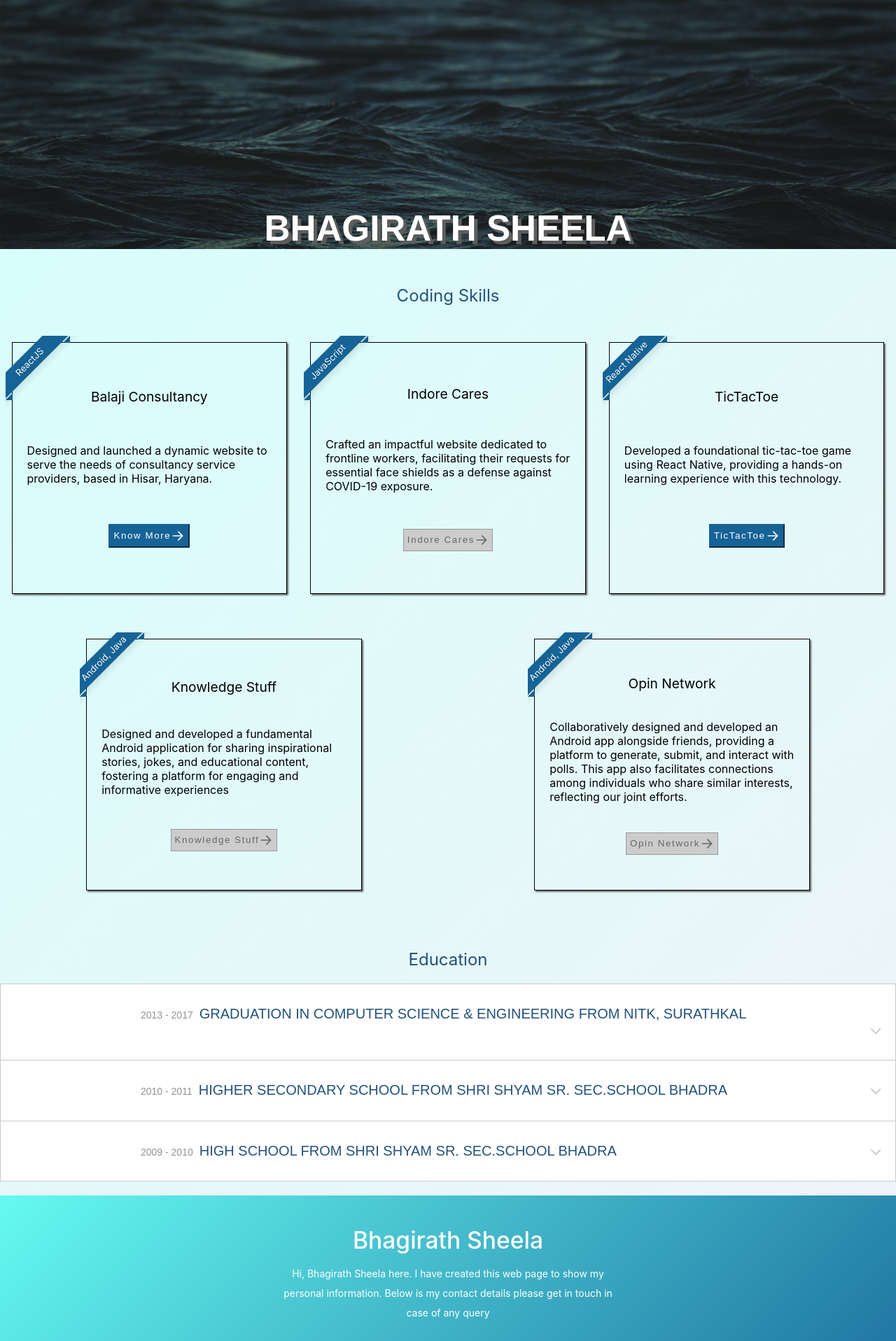
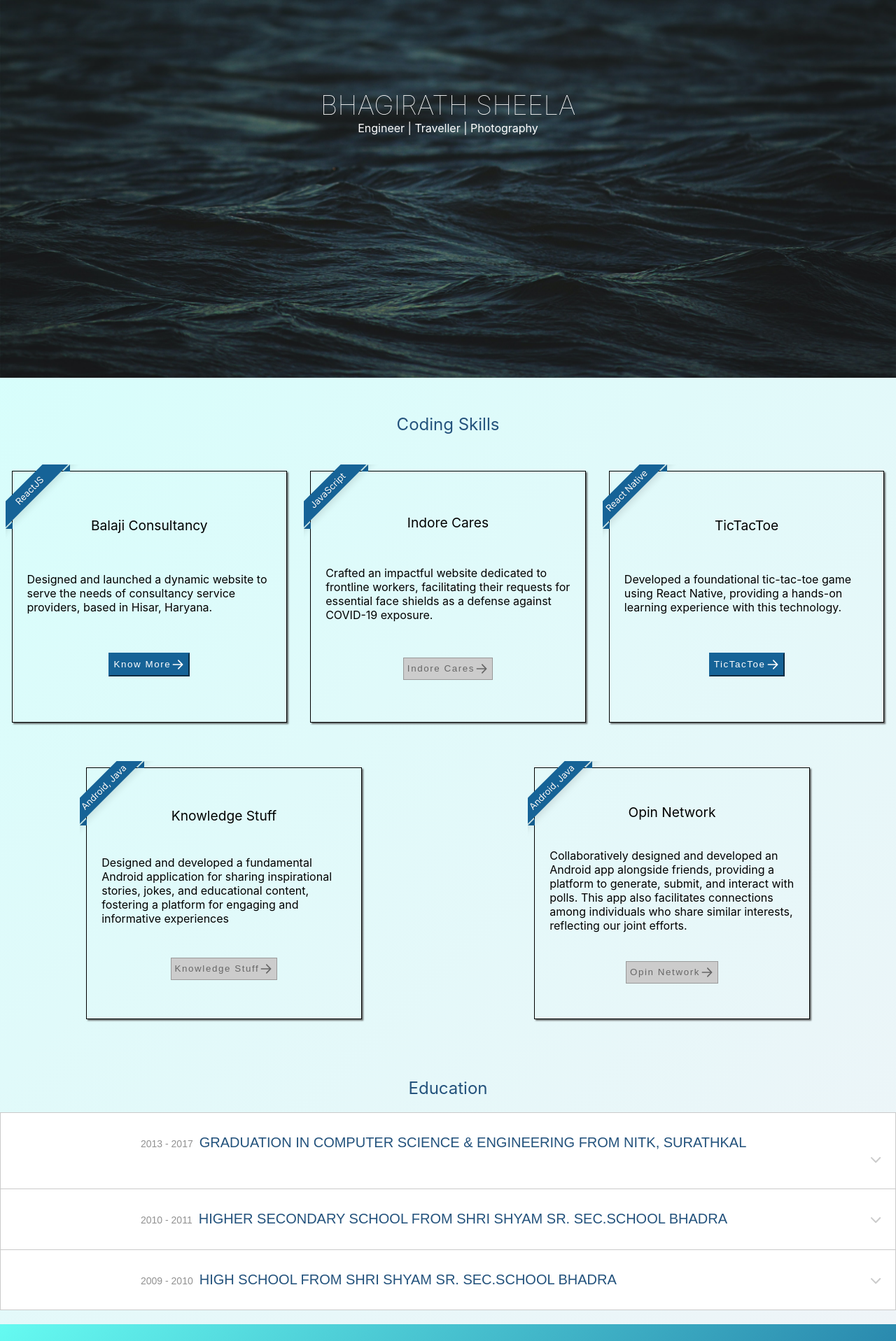
Before and after one commit to Bhagirathsheela/personal-website, a React (Create React App) app: page / in a window 1280 px wide. Shown: the part 220-2137 px from the top of the page at 70% size. Built offline with nearby package versions, Linux system fonts and the light colour scheme.

Commit message:
web home page changes

```diff
--- a/public/css/styles.css
+++ b/public/css/styles.css
@@ -532,25 +532,22 @@ body {
     /* background: url(../images//homepage_pic.jpg)no-repeat center; */
     background: url(../images/pic2.jpg)no-repeat center;
     background-size: cover;
-}
-
-.banner-col-wrapper {
-    display: flex;
-    flex-direction: row;
-    flex-wrap: nowrap;
-    align-items: flex-end;
-    justify-content: space-around;
-    height: 45vmax;
+    height: 95vmin;
+        display: flex;
+        justify-content: center;
+        align-items: center;
+        background-color: #2c2a2a;
 }
 
 .banner-right .name-text {
     text-transform: uppercase;
-    color: #fff;
-    font-weight: 900;
-    text-shadow: 5px 5px 0 #5d5d5d;
-    font-family: 'Text Me One', sans-serif;
-    text-align: right;
-    font-size: 4vmax;
+        font-weight: 100;
+        font-size: 3vmax;
+}
+.banner-colms.banner-right{
+    display: flex;
+    flex-direction: column;
+    text-align: center;
 }
 
 .flg-img {
--- a/src/components/Body/HomePage.js
+++ b/src/components/Body/HomePage.js
@@ -9,6 +9,7 @@ const HomePage = () => {
       <div className="banner-col-wrapper">
         <div className="banner-colms banner-right">
           <span className="name-text">Bhagirath Sheela</span>
+          <span className="name-intro">Engineer | Traveller | Photography</span>
         </div>
       </div>
     </div>
--- a/src/components/Footer/index.js
+++ b/src/components/Footer/index.js
@@ -6,9 +6,9 @@ const index = () => {
       <div className="footer_content">
         <h3 className="title_text">Bhagirath Sheela</h3>
         <p className="content_text">
-          Hi, Bhagirath Sheela here. I have created this web page to
-          show my personal information. Below is my contact details please get
-          in touch in case of any query
+          Hi, I'm Bhagirath Sheela, a front-end developer with a passion for web and native app development. I have 5 years of experience in web development, and I
+          specialize in HTML, CSS, JavaScript and ReactJS. Below is my contact details please get in
+          touch in case of any query
         </p>
         <p className="content_text">
           <span className="text_strong">Email : </span>
```
